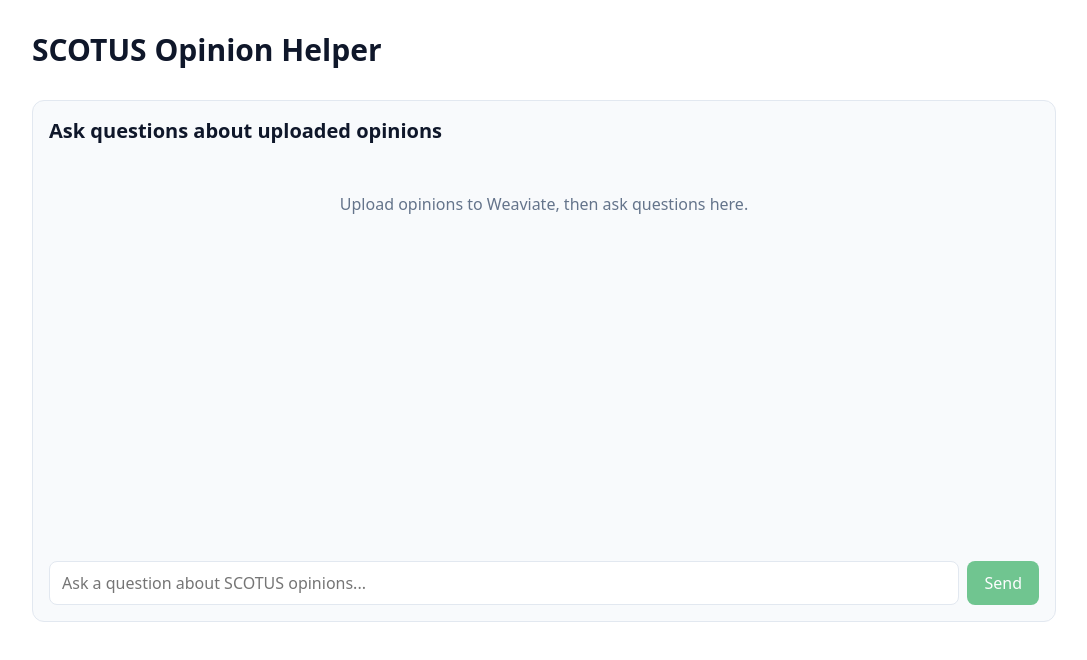
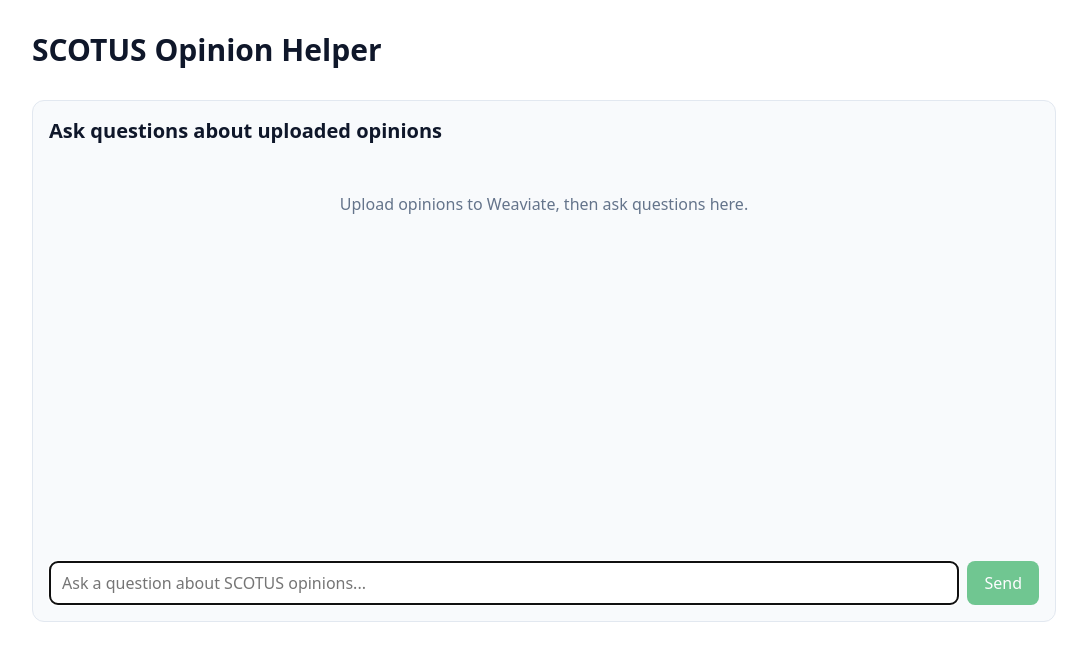
Before and after one commit to Isaac-DeFrain/scotus-helper, a Next.js app: page / in a window 1280 px wide. Shown: the top 660 px of the page, without its empty margins (96-1183 px from the left). Built offline with nearby package versions, Linux system fonts and the light colour scheme.

Commit message:
feat(chat): auto-focus cursor

```diff
--- a/app/page.tsx
+++ b/app/page.tsx
@@ -16,12 +16,13 @@ export default function Home() {
 	const [messages, setMessages] = useState<ChatMessage[]>([]);
 	const [isStreaming, setIsStreaming] = useState(false);
 	const messagesEndRef = useRef<HTMLDivElement>(null);
+	const inputRef = useRef<HTMLInputElement>(null);
 
 	useEffect(() => {
 		messagesEndRef.current?.scrollIntoView({ behavior: "smooth" });
 	}, [messages]);
 
-	const handleChatSubmit = async (e: React.FormEvent<HTMLFormElement>) => {
+	const handleChatSubmit = async (e: React.SubmitEvent<HTMLFormElement>) => {
 		e.preventDefault();
 		if (!input.trim() || isStreaming) return;
 
@@ -45,7 +46,8 @@ export default function Home() {
 			});
 
 			if (!response.ok) {
-				console.error("Error from chat API:", await response.text());
+				const { error } = await response.json();
+				console.error("Error from chat API:", error);
 				return;
 			}
 
@@ -78,6 +80,7 @@ export default function Home() {
 			console.error("Error in chat:", error);
 		} finally {
 			setIsStreaming(false);
+			inputRef.current?.focus();
 		}
 	};
 
@@ -135,11 +138,13 @@ export default function Home() {
 
 				<form onSubmit={handleChatSubmit} className={styles.form}>
 					<input
+						ref={inputRef}
 						value={input}
 						onChange={(e) => setInput(e.target.value)}
 						placeholder="Ask a question about SCOTUS opinions..."
 						className={styles.input}
 						disabled={isStreaming}
+						autoFocus
 					/>
 					<button
 						type="submit"
```
